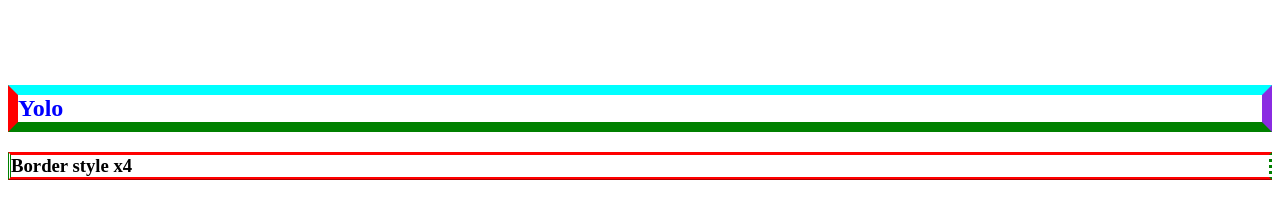
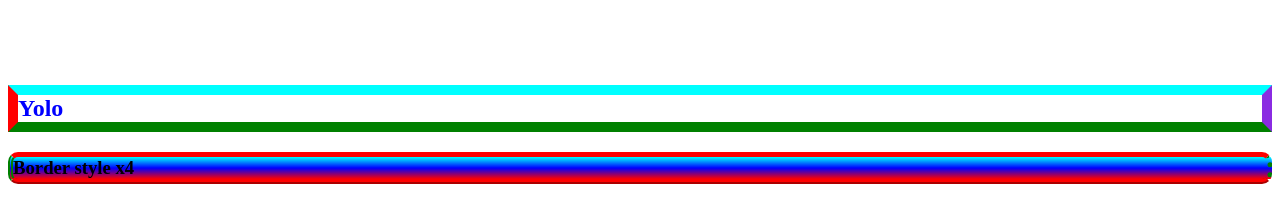
Before and after one commit to TorbjornF-H01/HTMLCSStwo, a plain HTML site: page index.html in a window 1280 px wide. Shown: the part 89-312 px from the top of the page. Drawn offline with Linux system fonts and the light colour scheme.

Commit message:
gradiant

```diff
--- a/index.html
+++ b/index.html
@@ -7,13 +7,12 @@
     <title>Document</title>
     <link rel="stylesheet" href="style.css">
 </head>
-<!-- <br> empty elements -->
 
 <body>
+    <!-- <br> empty elements,<br>=1line space-->
     <h1>Two</h1><br><br><br>
     <h2>Yolo</h2>
-    <h3>Border style x4</style>
-    </h3>
+    <h3>Border style x4</h3>
 </body>
 
 </html>
--- a/style.css
+++ b/style.css
@@ -20,8 +20,12 @@ h2 {
 }
 
 h3 {
+    background: linear-gradient(aqua, blue, red);
+    /* only use gradiant when you understand the values, where to fix mistake */
     Border-style: solid dotted ridge double;
     /* 4 values clockwise */
     border-color: red green;
     /* top and bottom red, left and right green */
+    border-width: thick;
+    border-radius: 10px;
 }
```
